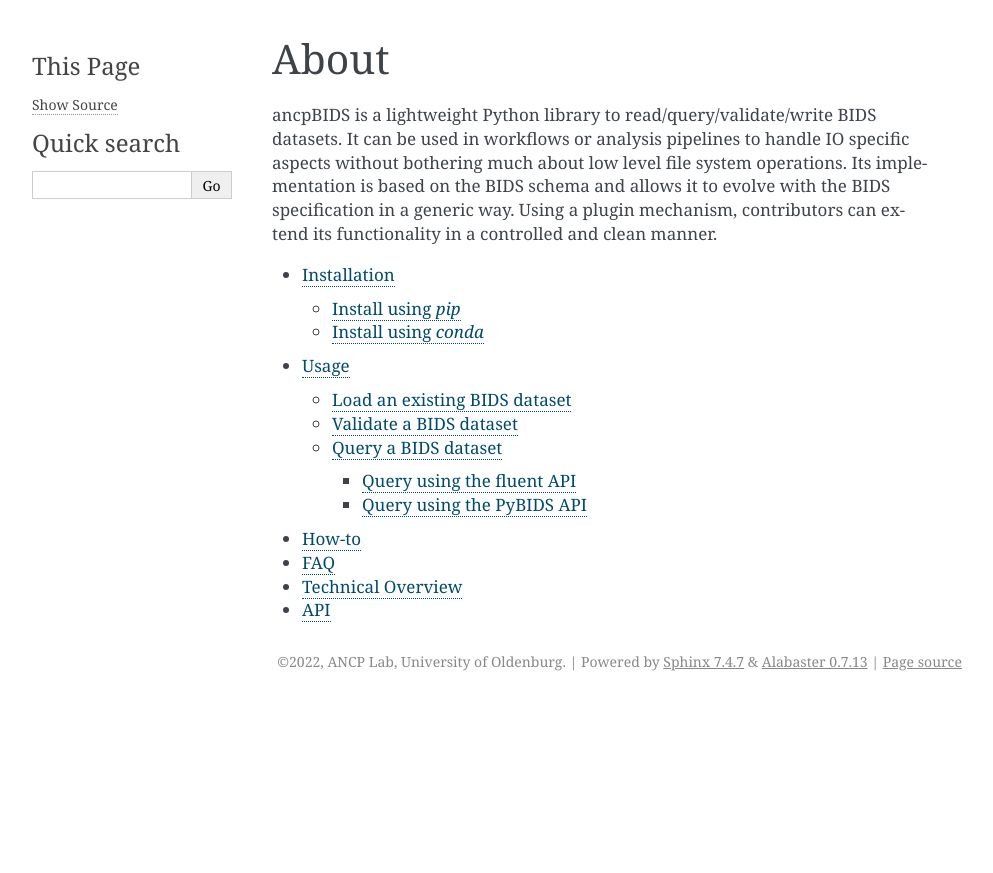
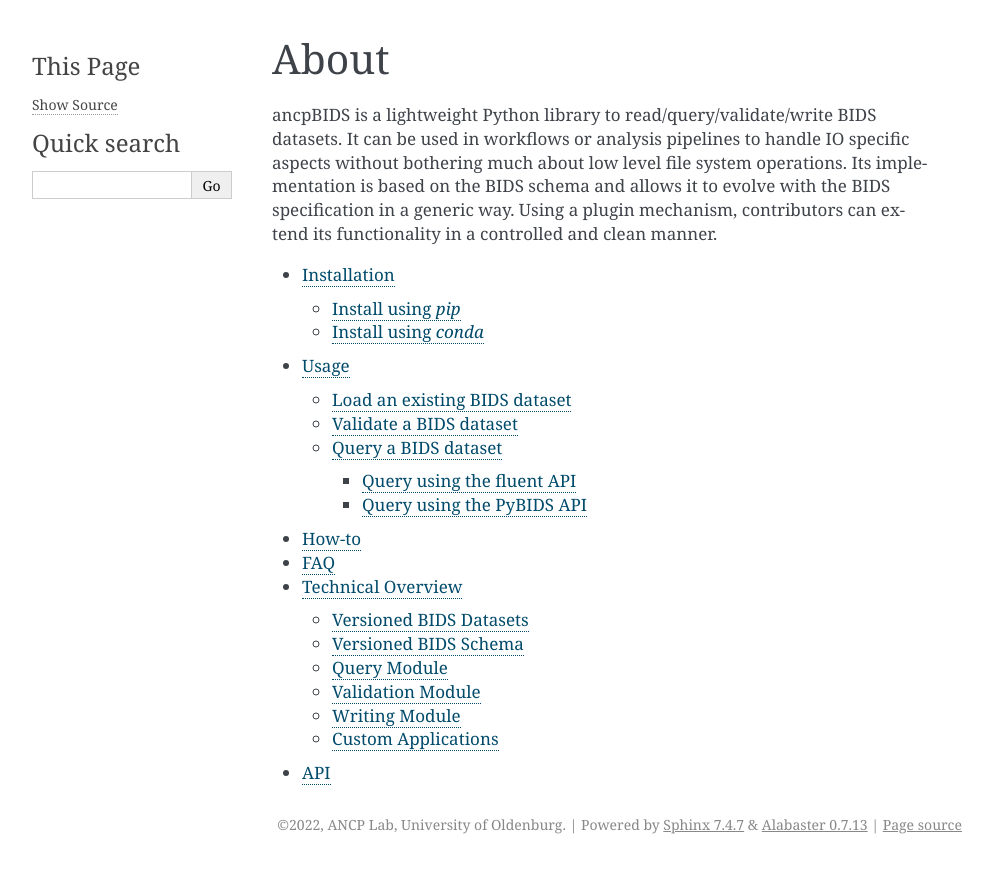
Before and after one commit to ANCPLabOldenburg/ancp-bids, a Sphinx documentation site: the page built from docs/source/index.rst, in a window 1280 px wide. Shown: the top 873 px of the page, without its empty margins (148-1141 px from the left). Built offline with Sphinx 7.4.7, drawn with Linux system fonts in a browser that asks for light colours.

```diff
--- a/docs/source/arch.rst
+++ b/docs/source/arch.rst
@@ -3,3 +3,28 @@ Technical Overview
 
 .. autosummary::
    :toctree: generated
+
+To better understand the ancpBIDS implementation,
+you should be familiar with its underlying software architecture.
+
+.. image:: _static/images/arch.png
+    :alt: ancpBIDS Technical Overview
+    :width: 100%
+
+Versioned BIDS Datasets
+------------------------------
+
+Versioned BIDS Schema
+------------------------------
+
+Query Module
+------------------------------
+
+Validation Module
+------------------------------
+
+Writing Module
+------------------------------
+
+Custom Applications
+------------------------------
```
Also changed, not shown: docs/source/_static/images/arch.png (added).
